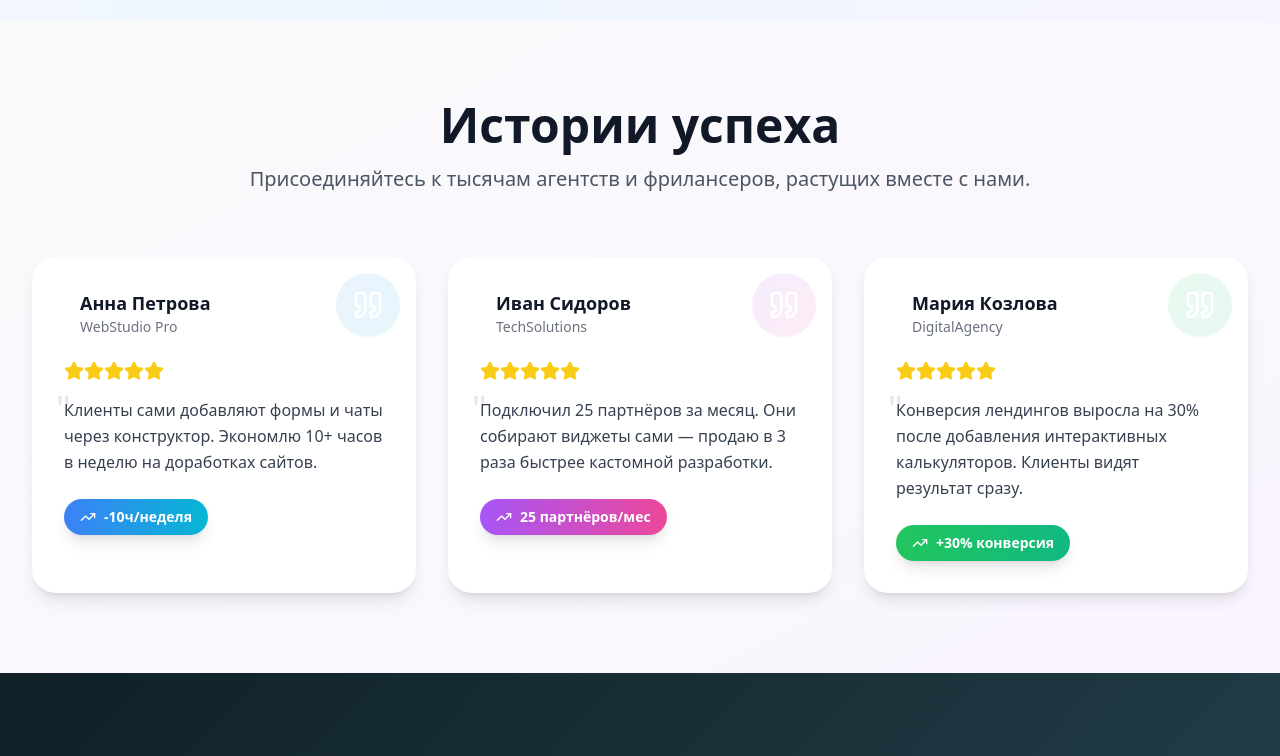
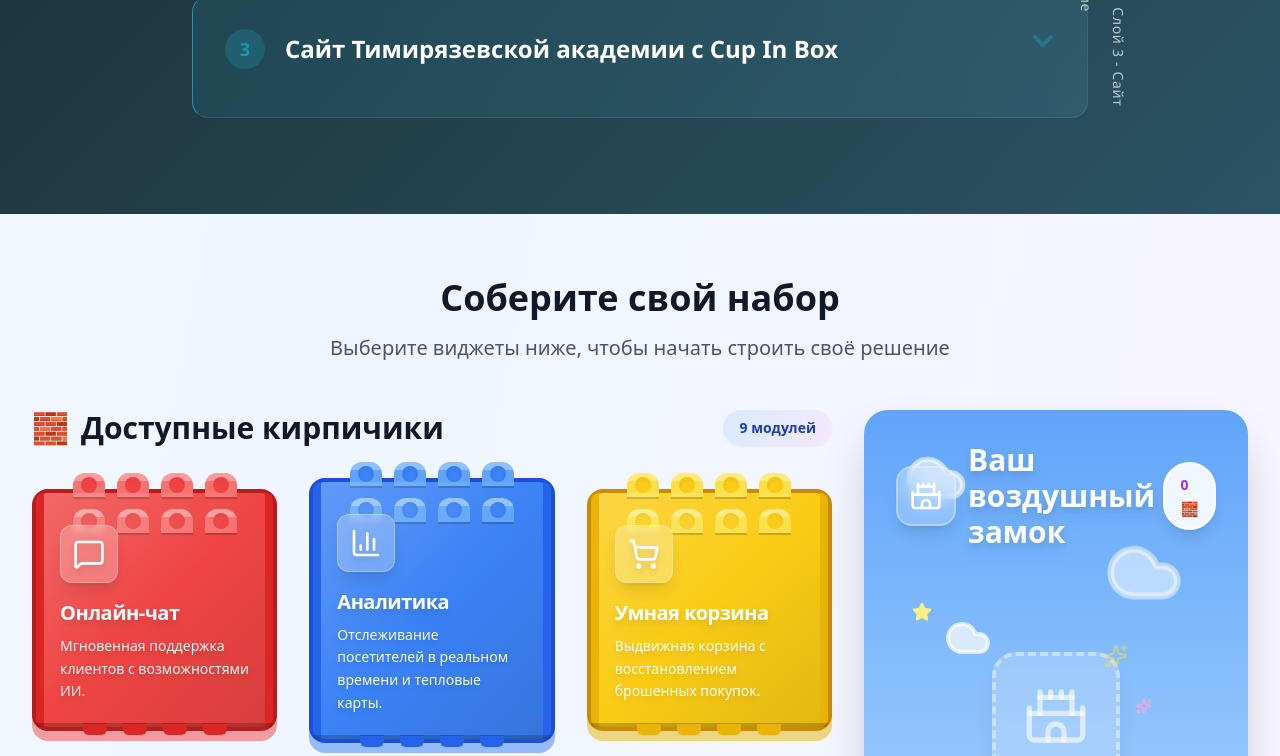
Before and after one commit to FedoseevSM/lego-promo, a React (Vite) app: page / in a window 1280 px wide. Shown: the part 4820-5576 px from the top of the page. Built offline with nearby package versions, Linux system fonts and the light colour scheme.

Commit message:
Update PartnerProgram.tsx

```diff
--- a/src/pages/PartnerProgram.tsx
+++ b/src/pages/PartnerProgram.tsx
@@ -87,6 +87,9 @@ window.open('https://forkpack.ru/#fp', '_blank');
       {/* Video Section */}
       <VideoSection />
 
+
+  <SuccessStoryBurger />
+
       {/* Builder Section */}
       <main className="max-w-7xl mx-auto px-4 sm:px-6 lg:px-8 py-16">
         <div className="text-center mb-12">
@@ -102,9 +105,6 @@ window.open('https://forkpack.ru/#fp', '_blank');
 
       {/* Success Stories */}
       <PartnerStories />
-
-
-  <SuccessStoryBurger />
 
       {/* Footer */}
       <footer className="bg-white border-t border-gray-200 mt-16">
```
